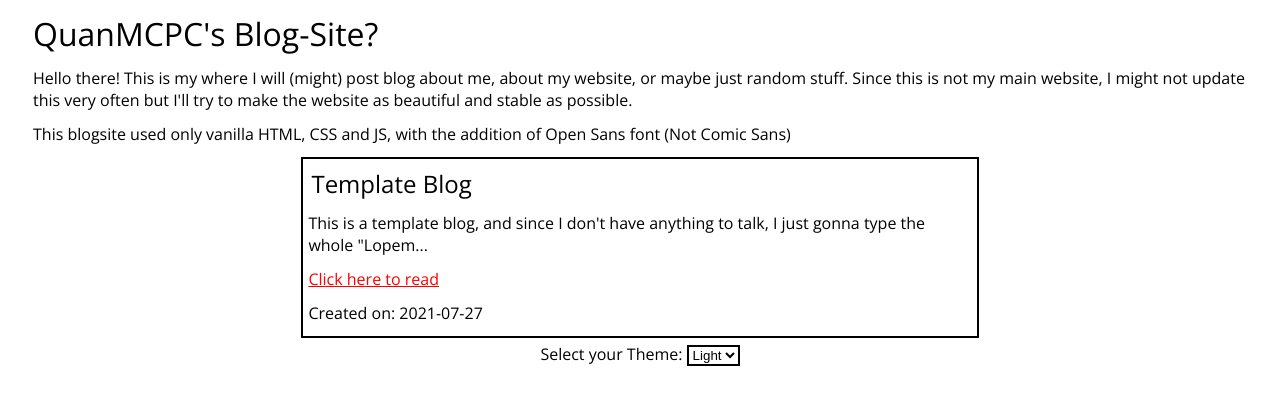
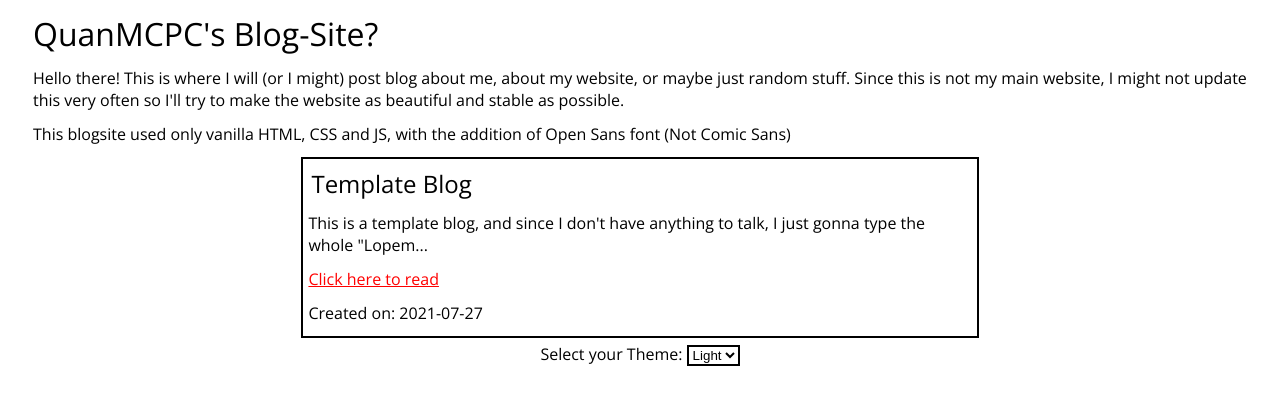
Before and after one commit to quanmcpc-blog/quanmcpc-blog.github.io, a plain HTML site: page index.html in a window 1280 px wide. Drawn offline with nearby package versions, Linux system fonts and the light colour scheme.

Commit message:
Some update

```diff
--- a/index.html
+++ b/index.html
@@ -20,7 +20,7 @@
     </head>
     <body>
         <h1>QuanMCPC's Blog-Site?</h1>
-        <p>Hello there! This is my where I will (might) post blog about me, about my website, or maybe just random stuff. Since this is not my main website, I might not update this very often but I'll try to make the website as beautiful and stable as possible.</p>
+        <p>Hello there! This is where I will (or I might) post blog about me, about my website, or maybe just random stuff. Since this is not my main website, I might not update this very often so I'll try to make the website as beautiful and stable as possible.</p>
         <p>This blogsite used only vanilla HTML, CSS and JS, with the addition of Open Sans font (Not Comic Sans)</p>
         <div id="bloghere">
             <div id="loadArticle" class="blogitem">
```
